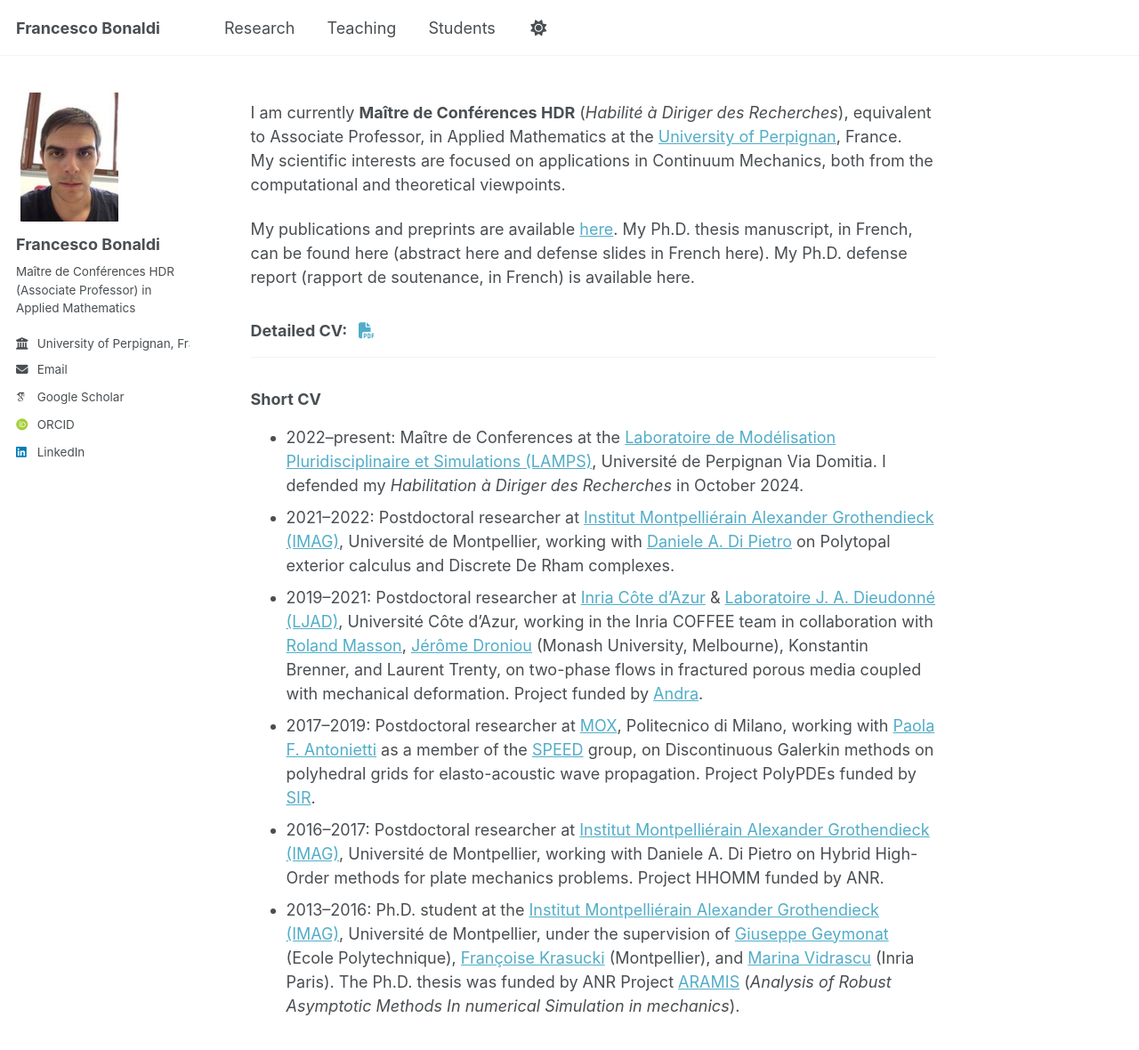
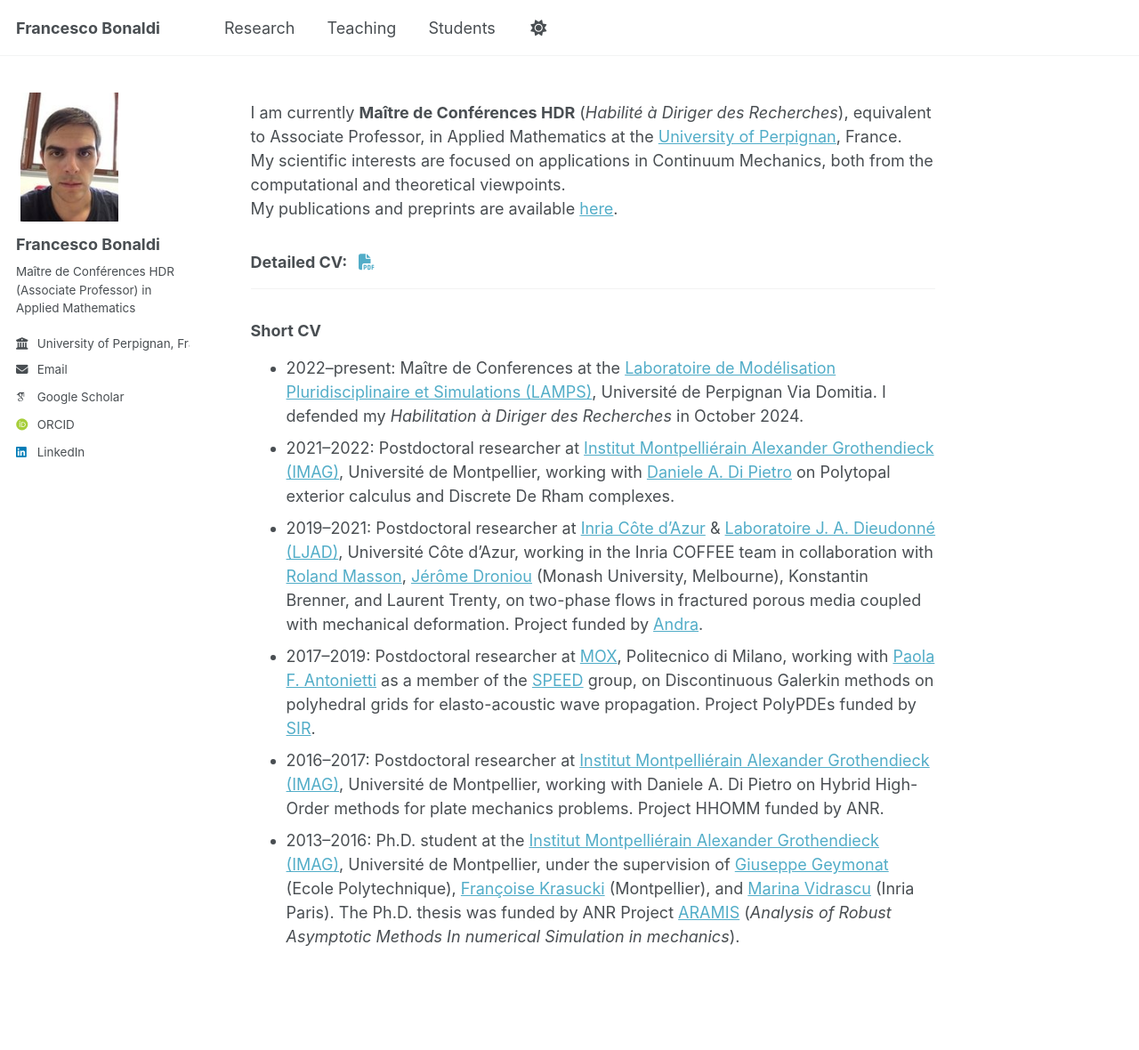
Before and after one commit to fbonaldi/fbonaldi.github.io, a Jekyll site: the page built from _pages/about.md, in a window 1280 px wide and 1189 px high. Shown: the top 1180 px of the window at 89% size. Built offline with Jekyll 4.4.1, drawn with Linux system fonts in a browser that asks for light colours; some web fonts are replaced; a script bundle is joined from its source files by our own code; library files that are not in the unit come from our copies.

Commit message:
Update about.md

```diff
--- a/_pages/about.md
+++ b/_pages/about.md
@@ -7,9 +7,7 @@ redirect_from:
   - /about.html
 ---
 
-I am currently **Maître de Conférences HDR** (_Habilité à Diriger des Recherches_), equivalent to Associate Professor, in Applied Mathematics at the [University of Perpignan](http://www.univ-perp.fr), France.<br> My scientific interests are focused on applications in Continuum Mechanics, both from the computational and theoretical viewpoints.
-
-My publications and preprints are available [here](/publications/). My Ph.D. thesis manuscript, in French, can be found here (abstract here and defense slides in French here). My Ph.D. defense report (rapport de soutenance, in French) is available here.
+I am currently **Maître de Conférences HDR** (_Habilité à Diriger des Recherches_), equivalent to Associate Professor, in Applied Mathematics at the [University of Perpignan](http://www.univ-perp.fr), France.<br> My scientific interests are focused on applications in Continuum Mechanics, both from the computational and theoretical viewpoints.<br> My publications and preprints are available [here](/research/).
 &nbsp;
 
 ### Detailed CV: &nbsp; [<i class="fa-sharp fa-solid fa-file-pdf"></i>](url)
```
